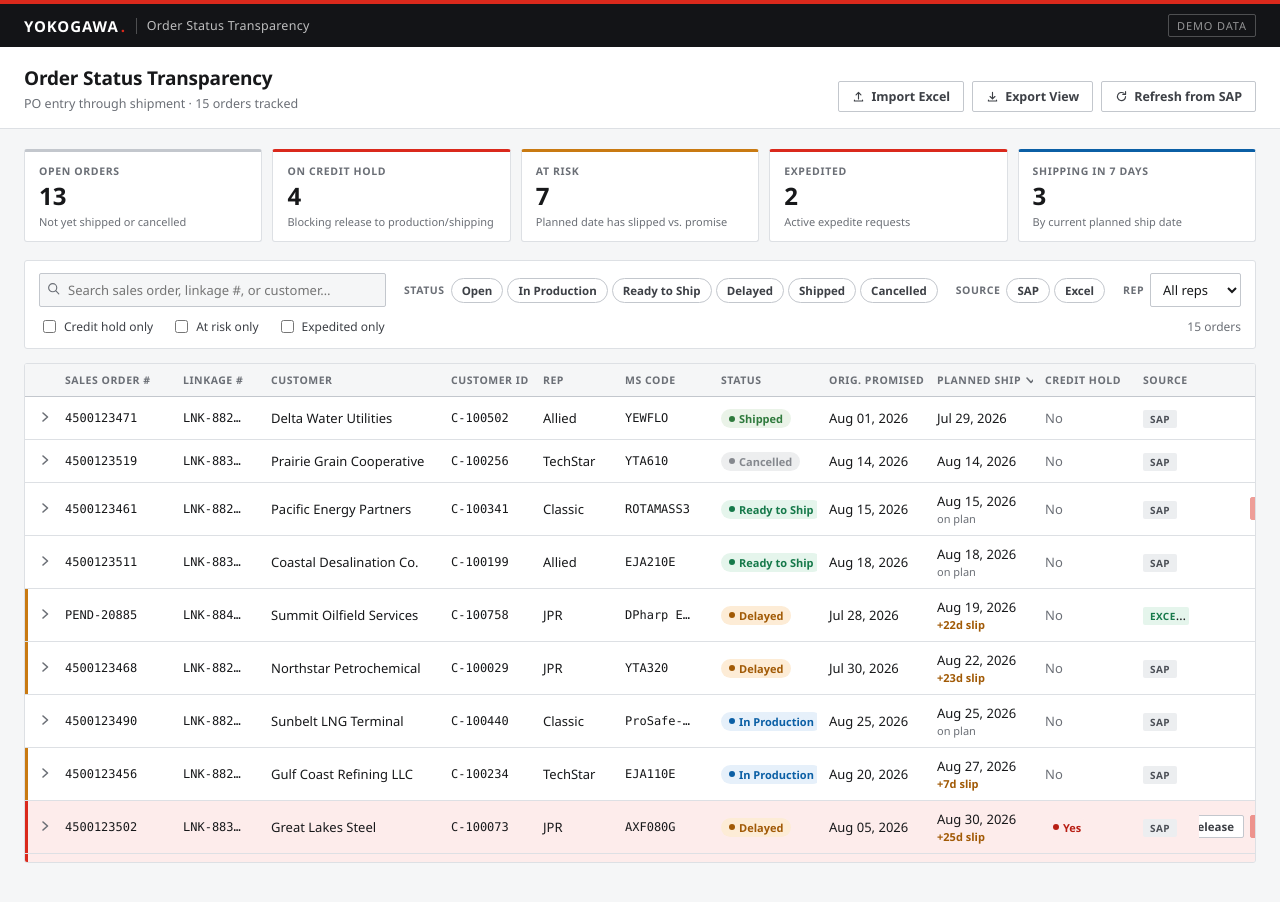
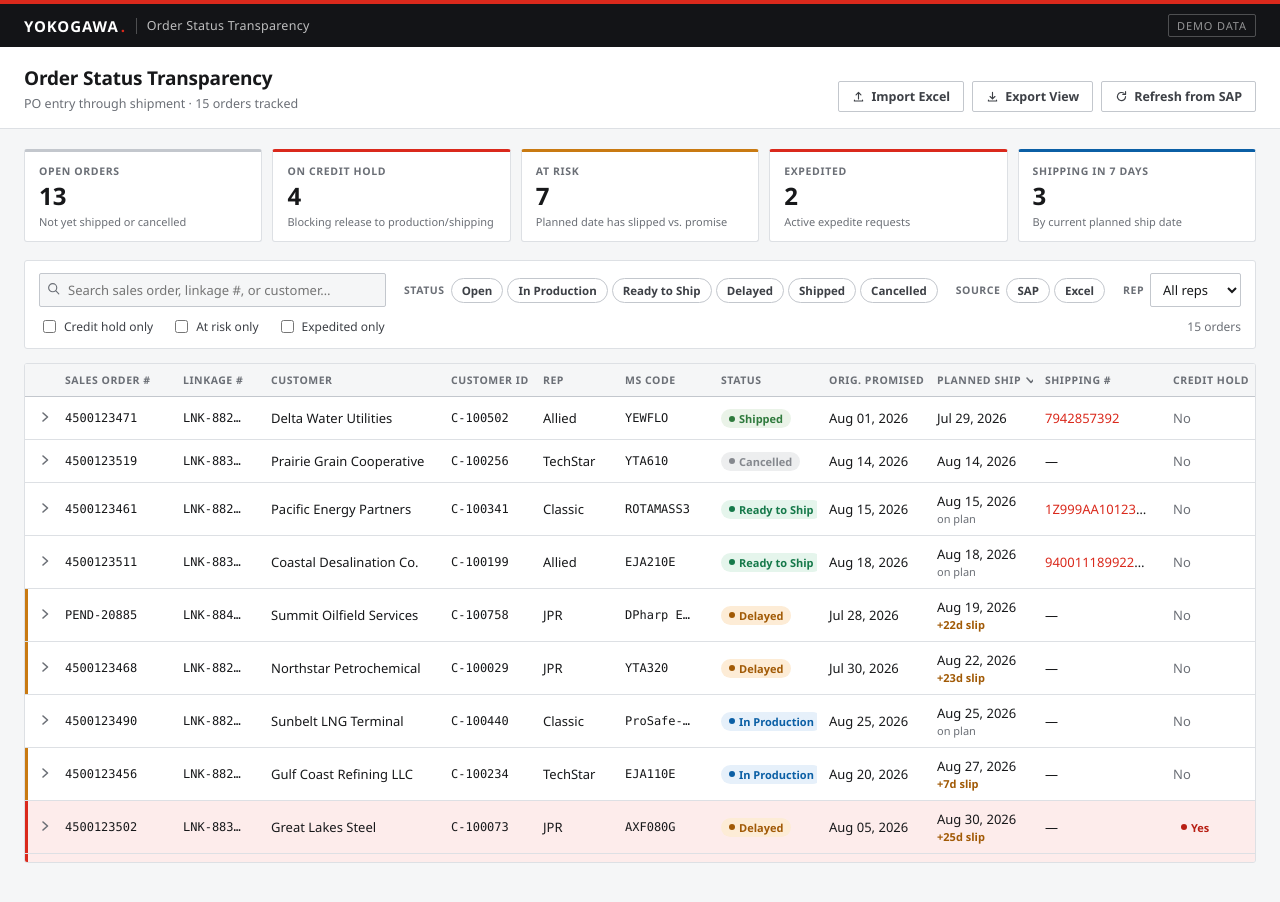
Before and after one commit to geraldhardesty/Order-Status-Transparency, a React (Vite) app: page / in a window 1280 px wide. Shown: the top 902 px of the page. Built offline with nearby package versions, Linux system fonts and the light colour scheme.

Commit message:
Add shipping number column with FedEx/UPS tracking links

```diff
--- a/src/components/OrderRow.tsx
+++ b/src/components/OrderRow.tsx
@@ -62,6 +62,20 @@ export function OrderRow({ order, expanded, onToggleExpand, onExpedite, onReleas
           </div>
         </td>
         <td>
+          {order.shippingNumber && order.shippingCarrier ? (
+            <a
+              href={getTrackingUrl(order.shippingNumber, order.shippingCarrier)}
+              target="_blank"
+              rel="noopener noreferrer"
+              style={{ color: 'var(--brand-red)', textDecoration: 'none', fontWeight: 500 }}
+            >
+              {order.shippingNumber}
+            </a>
+          ) : (
+            '—'
+          )}
+        </td>
+        <td>
           <CreditHoldBadge onHold={order.creditHold} />
         </td>
         <td>
@@ -102,6 +116,7 @@ export function OrderRow({ order, expanded, onToggleExpand, onExpedite, onReleas
                 <Fact label="Original Promised Ship" value={formatDate(order.originalPromisedShipDate)} />
                 <Fact label="Planned Ship" value={formatDate(order.plannedShippingDate)} />
                 <Fact label="Schedule Variance" value={variance === 0 ? 'On plan' : `${variance > 0 ? '+' : ''}${variance} days`} />
+                <Fact label="Shipping Number" value={order.shippingNumber ? `${order.shippingNumber} (${order.shippingCarrier})` : '—'} />
                 <Fact label="Credit Hold" value={order.creditHold ? 'Yes' : 'No'} />
               </div>
               <div className="detail-panel__history">
@@ -145,6 +160,14 @@ export function OrderRow({ order, expanded, onToggleExpand, onExpedite, onReleas
   );
 }
 
+function getTrackingUrl(shippingNumber: string, carrier: 'FedEx' | 'UPS'): string {
+  if (carrier === 'FedEx') {
+    return `https://tracking.fedex.com/en/tracking/${shippingNumber}`;
+  } else {
+    return `https://www.ups.com/track?tracknum=${shippingNumber}`;
+  }
+}
+
 function Fact({ label, value }: { label: string; value: string }) {
   return (
     <div className="detail-fact">
--- a/src/components/OrdersTable.tsx
+++ b/src/components/OrdersTable.tsx
@@ -21,6 +21,7 @@ const COLUMNS: Column[] = [
   { key: 'status', label: 'Status' },
   { key: 'originalPromisedShipDate', label: 'Orig. Promised Ship' },
   { key: 'plannedShippingDate', label: 'Planned Ship' },
+  { key: null, label: 'Shipping #' },
   { key: null, label: 'Credit Hold' },
   { key: null, label: 'Source' },
   { key: null, label: 'Actions', align: 'right' },
@@ -82,6 +83,7 @@ export function OrdersTable({ orders, onExpedite, onReleaseHold, onAddNote }: Pr
           <col style={{ width: 108 }} />
           <col style={{ width: 108 }} />
           <col style={{ width: 108 }} />
+          <col style={{ width: 128 }} />
           <col style={{ width: 98 }} />
           <col style={{ width: 68 }} />
           <col style={{ width: 158 }} />
--- a/src/data/mockOrders.ts
+++ b/src/data/mockOrders.ts
@@ -48,6 +48,8 @@ export const mockOrders: Order[] = [
     creditHold: false,
     source: 'SAP',
     expedited: true,
+    shippingNumber: '1Z999AA10123456784',
+    shippingCarrier: 'UPS',
     actionHistory: [
       {
         id: 'a1',
@@ -87,6 +89,8 @@ export const mockOrders: Order[] = [
     creditHold: false,
     source: 'SAP',
     expedited: false,
+    shippingNumber: '7942857392',
+    shippingCarrier: 'FedEx',
     actionHistory: [],
   },
   {
@@ -171,6 +175,8 @@ export const mockOrders: Order[] = [
     creditHold: false,
     source: 'SAP',
     expedited: false,
+    shippingNumber: '9400111899223456789012',
+    shippingCarrier: 'UPS',
     actionHistory: [],
   },
   {
--- a/src/types/order.ts
+++ b/src/types/order.ts
@@ -36,6 +36,8 @@ export interface Order {
   creditHold: boolean;
   source: OrderSource;
   expedited: boolean;
+  shippingNumber?: string;
+  shippingCarrier?: 'FedEx' | 'UPS';
   actionHistory: ActionLogEntry[];
 }
 
```
